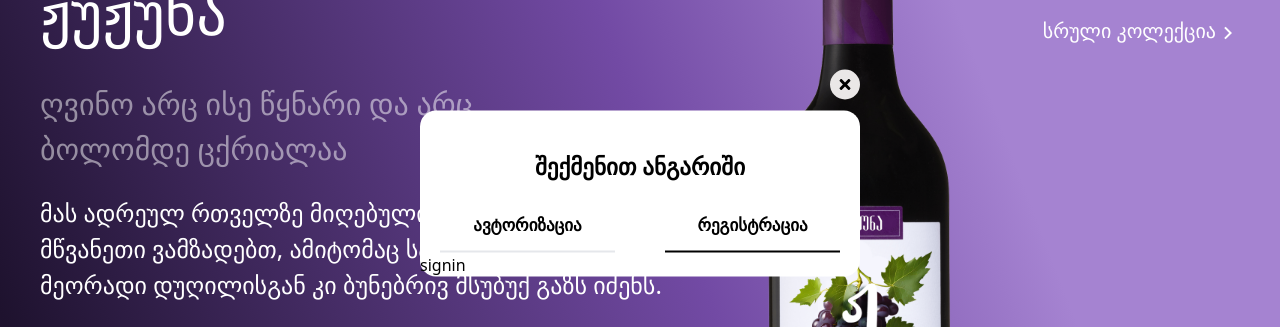
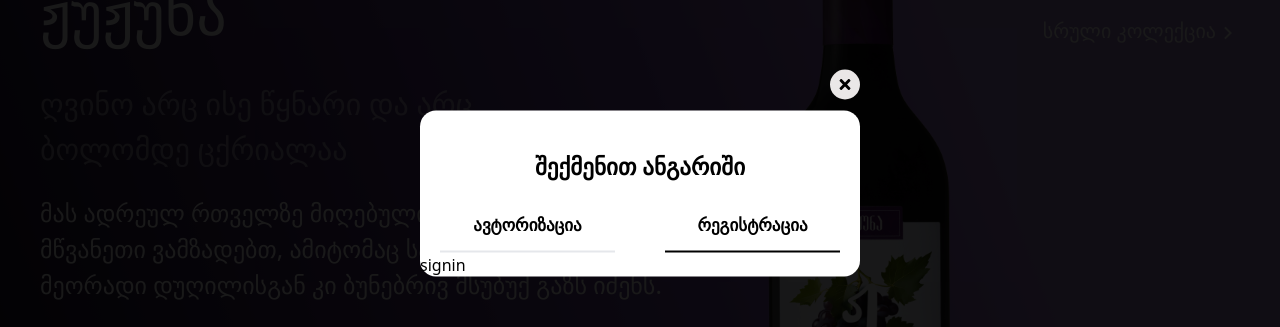
Before and after one commit to linesquad/jujuna, a React (Vite) app: page / in a window 1280 px wide. Shown: the part 227-554 px from the top of the page. Built offline with nearby package versions, Linux system fonts and the light colour scheme; no server answers; the database is empty.

Commit message:
fix width

```diff
--- a/src/components/authComponents/Auth.jsx
+++ b/src/components/authComponents/Auth.jsx
@@ -8,8 +8,8 @@ function Auth() {
   const { t } = useTranslation();
   const [isSignIn, setIsSignIn] = useState(true);
   return (
-    <div className="fixed top-0 right-0 left-0 bottom-0 z-[30]">
-      <div className="absolute w-[440px]  left-[50%] top-[50%] translate-x-[-50%] translate-y-[-50%] z-[50] flex flex-col">
+    <div className="fixed top-0 right-0 left-0 bottom-0 z-[100] bg-[#000]/90">
+      <div className="absolute max-w-[400px] px-[10px] md:px-[0px] md:max-w-none md:w-[440px]  left-[50%] top-[50%] translate-x-[-50%] translate-y-[-50%] z-[110] flex flex-col">
         <div className="self-end w-[30px] h-[30px] bg-[#EAE7E7] rounded-[50%] flex justify-center items-center">
           <FaTimes />
         </div>
```
